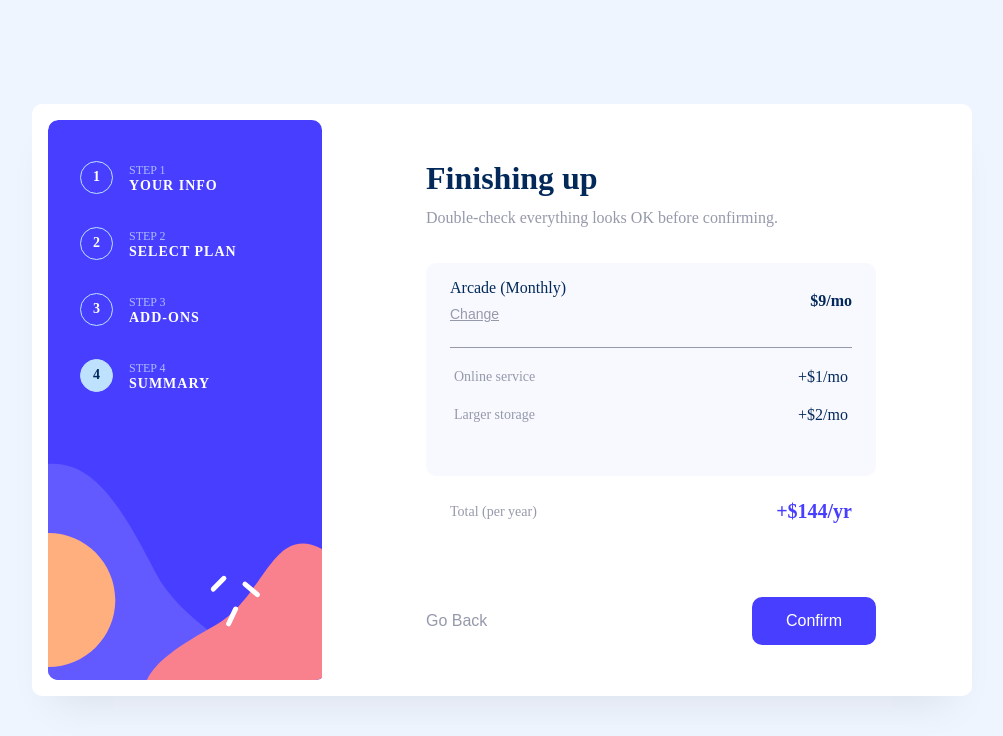
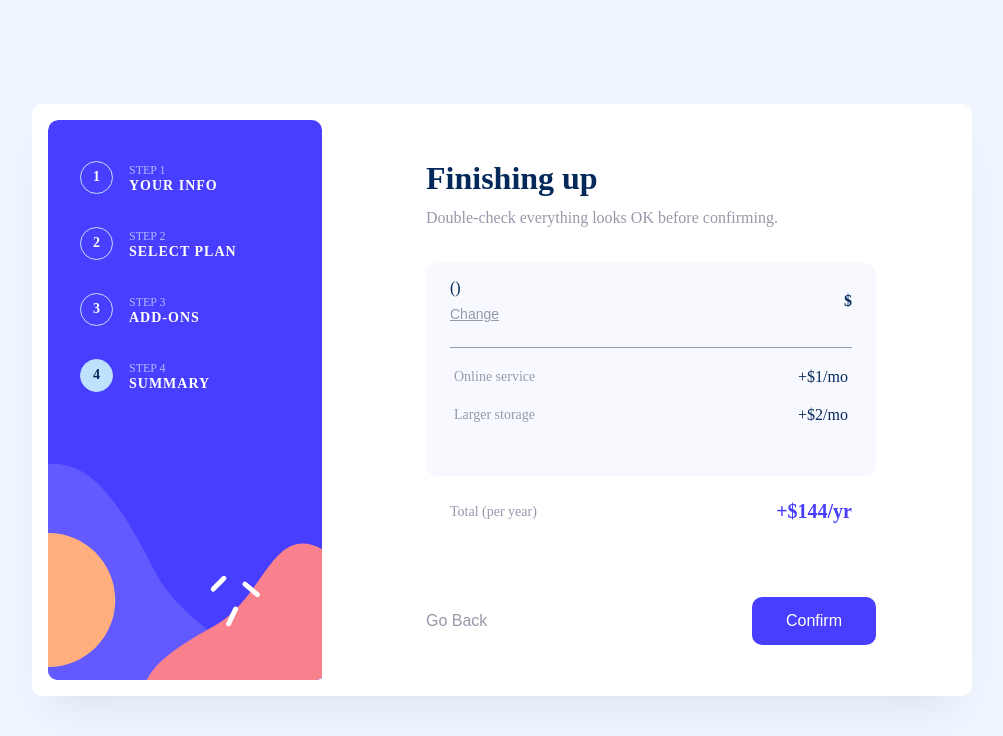
Before and after one commit to KiwiScreams/Multi-step-form, a React (Vite) app: page /summary in a window 1280 px wide. Shown: the top 736 px of the page, without its empty margins (138-1141 px from the left). Built offline with nearby package versions, Linux system fonts and the light colour scheme.

Commit message:
selected plan in summary

```diff
--- a/src/App.jsx
+++ b/src/App.jsx
@@ -17,6 +17,15 @@ function App() {
     isMonthly: "",
     selectedServices: [],
   });
+  const [selectedPlan, setSelectedPlan] = useState(null);
+
+  // const handlePlanSelection = (plan) => {
+  //   setSelectedPlan(plan);
+  //   setFormValues((prevValues) => ({...prevValues, activePlan: plan}));
+  // };
+  const handlePlanSelection = (plan) => {
+    setFormValues((prevValues) => ({ ...prevValues, activePlan: plan }));
+  };
   return (
     <main style={{ display: "flex", minHeight: "100vh" }}>
       <Home>
@@ -26,11 +35,14 @@ function App() {
             path="/personal-info"
             element={<PersonalInfo setFormValues={setFormValues} />}
           />
-          <Route path="/select-plan" element={<SelectPlan />} />
+          <Route
+            path="/select-plan"
+            element={<SelectPlan handlePlanSelection={handlePlanSelection} />}
+          />
           <Route path="/add-ons" element={<AddOns />} />
           <Route
             path="/summary"
-            element={<Summary formValues={fromValues} />}
+            element={<Summary formValues={fromValues} selectedPlan={fromValues.activePlan}/>}
           />
           <Route path="/success" element={<Success />} />
         </Routes>
--- a/src/components/form/select-plan/SelectPlan.jsx
+++ b/src/components/form/select-plan/SelectPlan.jsx
@@ -9,7 +9,7 @@ import plan_3 from "../../../assets/images/plan-3.svg";
 import { useState } from "react";
 import { useEffect } from "react";
 
-function SelectPlan(props) {
+function SelectPlan({ handlePlanSelection }) {
   const navigate = useNavigate();
   const [activePlan, setActivePlan] = useState(() => {
     const storedActivePlan = localStorage.getItem("activePlan");
@@ -28,6 +28,12 @@ function SelectPlan(props) {
     resolver: yupResolver(validationSchema),
     defaultValues: formData,
   });
+  const [selectedServices, setSelectedServices] = useState([]);
+
+  const handleSelectPlan = (plan, index) => {
+    setSelectedServices([...selectedServices, plan]);
+    handlePlanSelection(plan);
+  };
   useEffect(() => {
     const storedFormData = localStorage.getItem("formData");
     if (storedFormData) {
@@ -96,6 +102,9 @@ function SelectPlan(props) {
                   <img src={plan.image} alt="" />
                 </div>
                 <h3>{plan.title}</h3>
+                <button onClick={() => handleSelectPlan(plan, index)}>
+                  Select
+                </button>
                 <span>{isMonthly ? plan.price : plan.yearly}</span>
                 {isMonthly ? null : (
                   <span className="yearly-info-free">({plan.free})</span>
--- a/src/components/form/summary/Summary.jsx
+++ b/src/components/form/summary/Summary.jsx
@@ -8,10 +8,10 @@ import plan_2 from "../../../assets/images/plan-2.svg";
 import plan_3 from "../../../assets/images/plan-3.svg";
 import { useState } from "react";
 import { useEffect } from "react";
-function Summary(props) {
+function Summary({selectedPlan = {}}) {
   const navigate = useNavigate();
   const [isMonthly, setIsMonthly] = useState(true);
-  console.log(props.formValues);
+  // console.log(props.formValues);
   const onGoBack = async (data) => {
     navigate("/add-ons");
   };
@@ -37,7 +37,6 @@ function Summary(props) {
   const onChange = () => {
     navigate("/add-ons");
   };
-  // handlePlanChange();
   return (
     <>
       <section className="personal-info-section">
@@ -46,10 +45,10 @@ function Summary(props) {
         <div className="summary-container">
           <div className="summary-header flex">
             <div>
-              <h3>Arcade (Monthly)</h3>
+              <h3 className="name">{selectedPlan?.title} ({planDuration})</h3>
               <button onClick={onChange}>Change</button>
             </div>
-            <span>$9/mo</span>
+            <span>${selectedPlan?.price}</span>
           </div>
           <table>
             <tbody>
```
